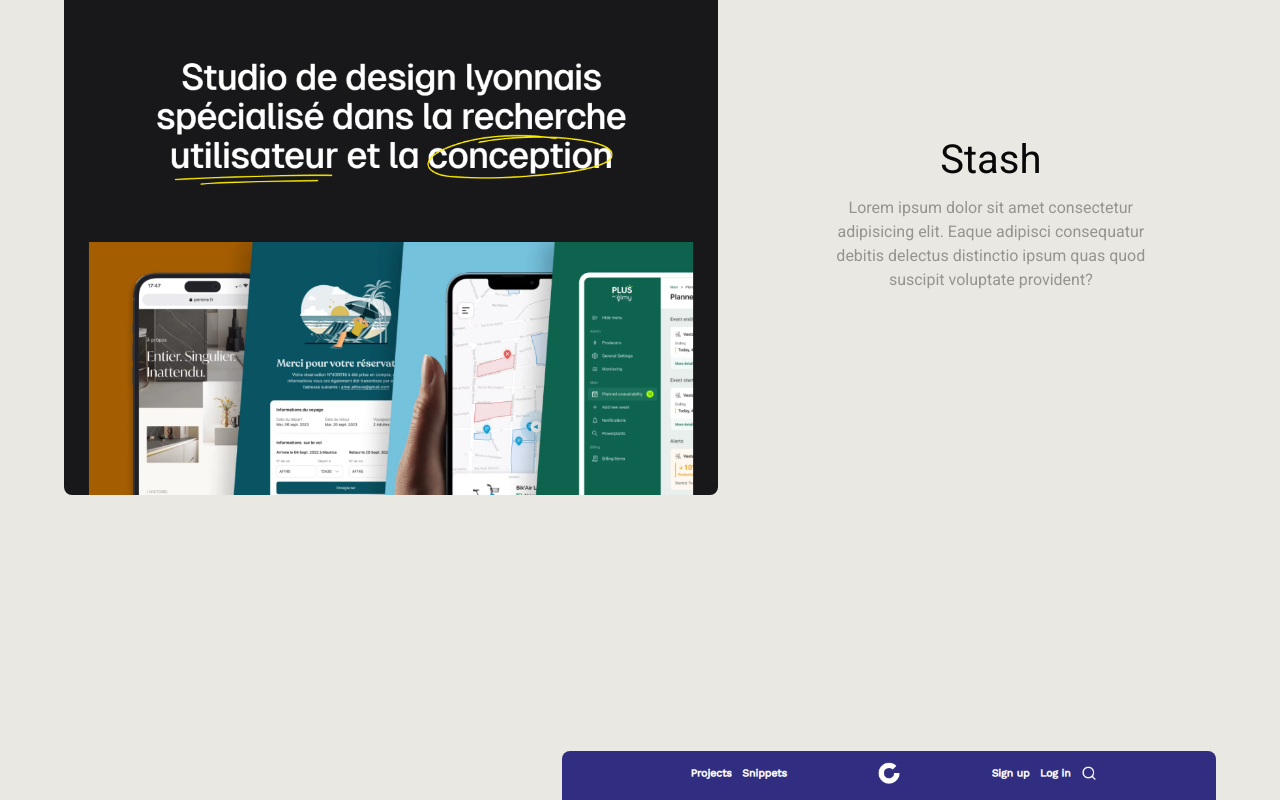
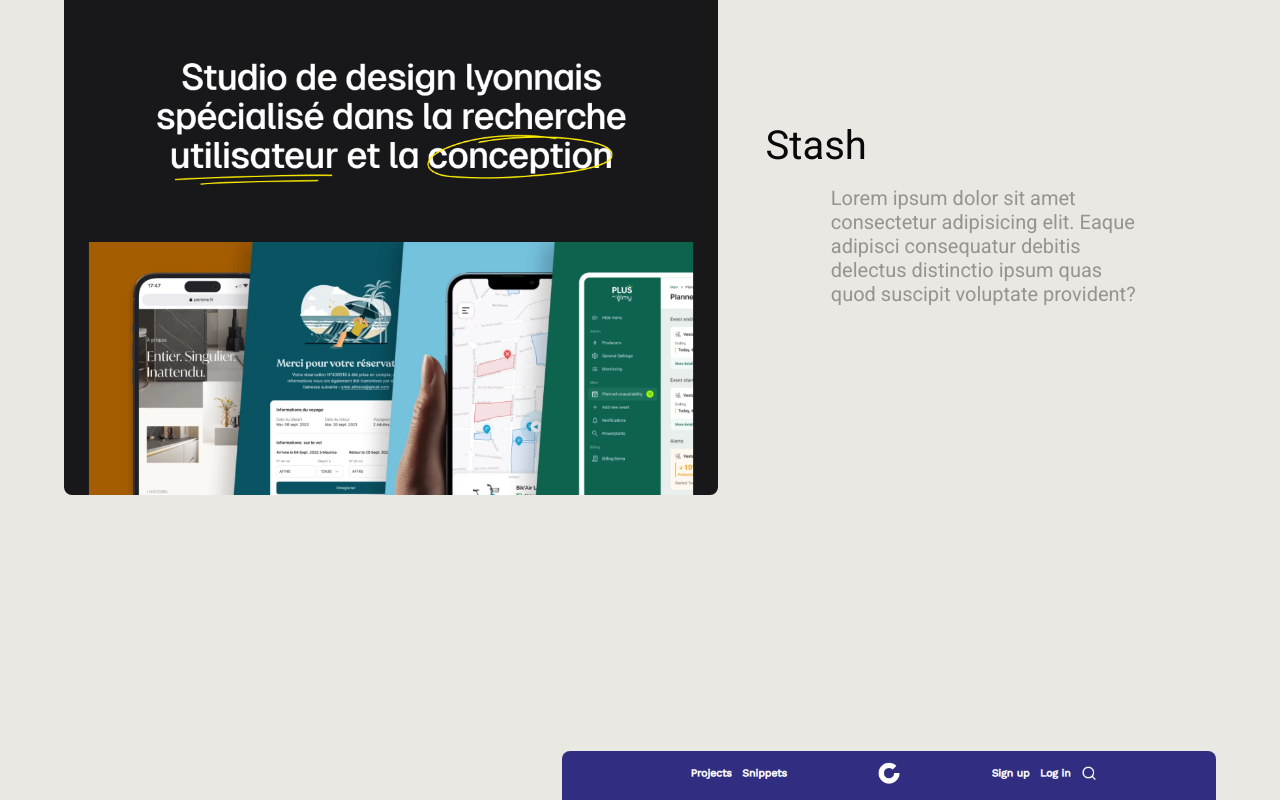
Before and after one commit to SebastienLaurentt/Portfolio-V2, a Next.js app: page / in a window 1280 px wide. Shown: the part 1980-2780 px from the top of the page. Built offline with nearby package versions, Linux system fonts and the light colour scheme.

Commit message:
update projectCard css for md display

```diff
--- a/components/ProjectCard/ProjectCard.tsx
+++ b/components/ProjectCard/ProjectCard.tsx
@@ -23,9 +23,9 @@ const ProjectCard = ({
   return (
     <div className={`mb-40 md:mb-36 lg:mb-48 ${classname}`}>
       <div className={`md:flex ${isRowReverse} md:items-center md:gap-x-12 w-full`}>
-        <div className="text-center  md:w-4/5 xl:w-3/5 ">
-          <h3 className="mb-4 md:mb-3">{projectTitle}</h3>
-          <p className="text-sm md:text-sm max-w-[320px]  mx-auto ">{projectDescription}</p>
+        <div className="text-center md:text-left  md:w-4/5 xl:w-3/5 ">
+          <h3 className="mb-4 ">{projectTitle}</h3>
+          <p className="max-w-[320px]  mx-auto ">{projectDescription}</p>
         </div>
         <div className="mt-[40px] md:mt-0 ">
           <Image src={src} alt={alt} className="rounded-lg" />
```
